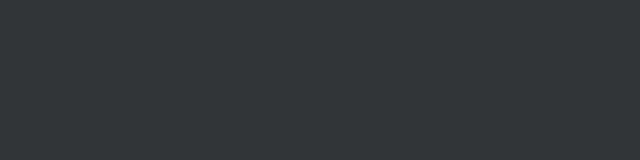
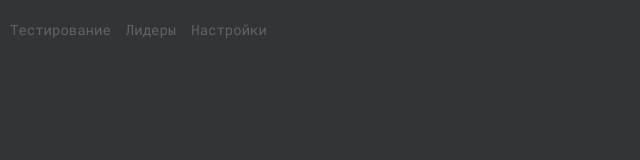
Before and after one commit to Alexandr-web/speekey, a Nuxt app: page /account in a window 1280 px wide. Before the commit this address had no page. Shown: the top 160 px of the page, without its empty margins (0-640 px from the left). Built offline with nearby package versions, Linux system fonts and the light colour scheme.

Commit message:
рефакторинг, сделал шапку

```diff
--- /dev/null
+++ b/components/vHeader.vue
@@ -0,0 +1,79 @@
+<template>
+  <header class="header">
+    <div class="container">
+      <nav class="header__nav">
+        <ul class="header__list">
+          <li
+            v-for="(item, index) in navList"
+            :key="index"
+            class="header__list-item"
+          >
+            <nuxt-link
+              class="header__list-link"
+              :to="item.link"
+            >
+              {{ item.title }}
+            </nuxt-link>
+          </li>
+          <li
+            v-if="Object.keys(user).length"
+            class="header__list-item header__list-user"
+          >
+            <nuxt-link
+              class="header__list-link"
+              :to="`/profile/${user.id}`"
+            >
+              {{ user.username }}
+            </nuxt-link>
+            <span class="header__list-user-level">{{ user.level }}</span>
+          </li>
+          <li
+            v-if="Object.keys(user).length"
+            class="header__list-item header__list-signout"
+          >
+            <nuxt-link
+              class="header__list-link"
+              to="/signout"
+            >
+              Выйти
+            </nuxt-link>
+          </li>
+        </ul>
+      </nav>
+    </div>
+  </header>
+</template>
+
+<script>
+  export default {
+    name: "HeaderComponent",
+    data: () => ({
+      navList: [
+        {
+          link: "/",
+          title: "Тестирование",
+        },
+        {
+          link: "/leaders",
+          title: "Лидеры",
+        },
+        {
+          link: "/settings",
+          title: "Настройки",
+        }
+      ],
+      user: {},
+    }),
+    async fetch() {
+      try {
+        const user = await this.$store.dispatch("profile/getCurrent");
+
+        if (user) {
+          this.user = user;
+        }
+      } catch (err) {
+        throw err;
+      }
+    },
+  };
+</script>
--- /dev/null
+++ b/layouts/default.vue
@@ -0,0 +1,16 @@
+<template>
+  <div class="default__layout">
+    <vHeader />
+    <Nuxt />
+  </div>
+</template>
+
+<script>
+  import vHeader from "@/components/vHeader";
+
+  export default {
+    name: "DefaultLayout",
+    components: { vHeader, },
+    middleware: "checkAuth",
+  };
+</script>
--- a/middleware/checkAuth.js
+++ b/middleware/checkAuth.js
@@ -5,7 +5,7 @@ export default async ({ store, redirect, }) => {
     store.dispatch("auth/autoLogin");
 
     if (!store.getters["auth/getToken"]) {
-      return redirect("/auth/login");
+      return redirect("/auth");
     }
 
     const data = jwtDecode(store.getters["auth/getToken"]);
@@ -14,7 +14,7 @@ export default async ({ store, redirect, }) => {
     if (!res.user) {
       store.commit("auth/clearToken");
 
-      return redirect("/auth/login");
+      return redirect("/auth");
     }
   } catch (err) {
     throw err;
--- /dev/null
+++ b/pages/account.vue
@@ -0,0 +1,15 @@
+<template>
+  <div class="page">
+    <div class="container">
+      <div class="page__inner">
+      </div>
+    </div>
+  </div>
+</template>
+
+<script>
+  export default {
+    name: "AccountPage",
+    layout: "default",
+  };
+</script>
--- a/pages/index.vue
+++ b/pages/index.vue
@@ -5,6 +5,6 @@
 <script>
   export default {
     name: "IndexPage",
-    middleware: "checkAuth",
+    layout: "default",
   };
 </script>
--- a/static/scss/index.scss
+++ b/static/scss/index.scss
@@ -150,3 +150,48 @@
     background: $green;
   }
 }
+
+.header {
+  margin-bottom: 15px;
+  padding: 20px 0;
+
+  &__list {
+    display: flex;
+    align-items: center;
+
+    &-item {
+      &:not(:last-child) {
+        margin-right: 15px;
+      }
+    }
+
+    &-link {
+      color: $grey;
+      transition: color .3s;
+      font-size: 14px;
+
+      &:hover {
+        color: $lightGrey;
+      }
+    }
+
+    &-signout {
+      margin-left: auto;
+    }
+
+    &-user {
+      display: flex;
+      align-items: center;
+
+      &-level {
+        padding: 1px 2px;
+        display: inline-block;
+        border-radius: 2px;
+        background: $grey;
+        color: $dark;
+        font-size: 12px;
+        margin-left: 4px;
+      }
+    }
+  }
+}
--- a/store/profile.js
+++ b/store/profile.js
@@ -1,4 +1,7 @@
+import jwtDecode from "jwt-decode";
+
 const host = require("../server/host");
+const Cookie = require("cookie");
 
 export default {
   actions: {
@@ -14,5 +17,21 @@ export default {
         throw err;
       }
     },
+
+    async getCurrent({ dispatch, }) {
+      try {
+        const cookieStr = process.browser ? document.cookie : this.app.context.req.headers.cookie || "";
+        const findToken = Cookie.parse(cookieStr || "");
+        const res = "token" in findToken ? jwtDecode(findToken.token) || {} : {};
+
+        if (Object.keys(res).length) {
+          const { user, } = await dispatch("getOne", res.id);
+
+          return user;
+        }
+      } catch (err) {
+        throw err;
+      }
+    },
   },
 };
```
Also changed, not shown: static/css/main.css, 1 other file (tests, documents, lock files or other folders).
